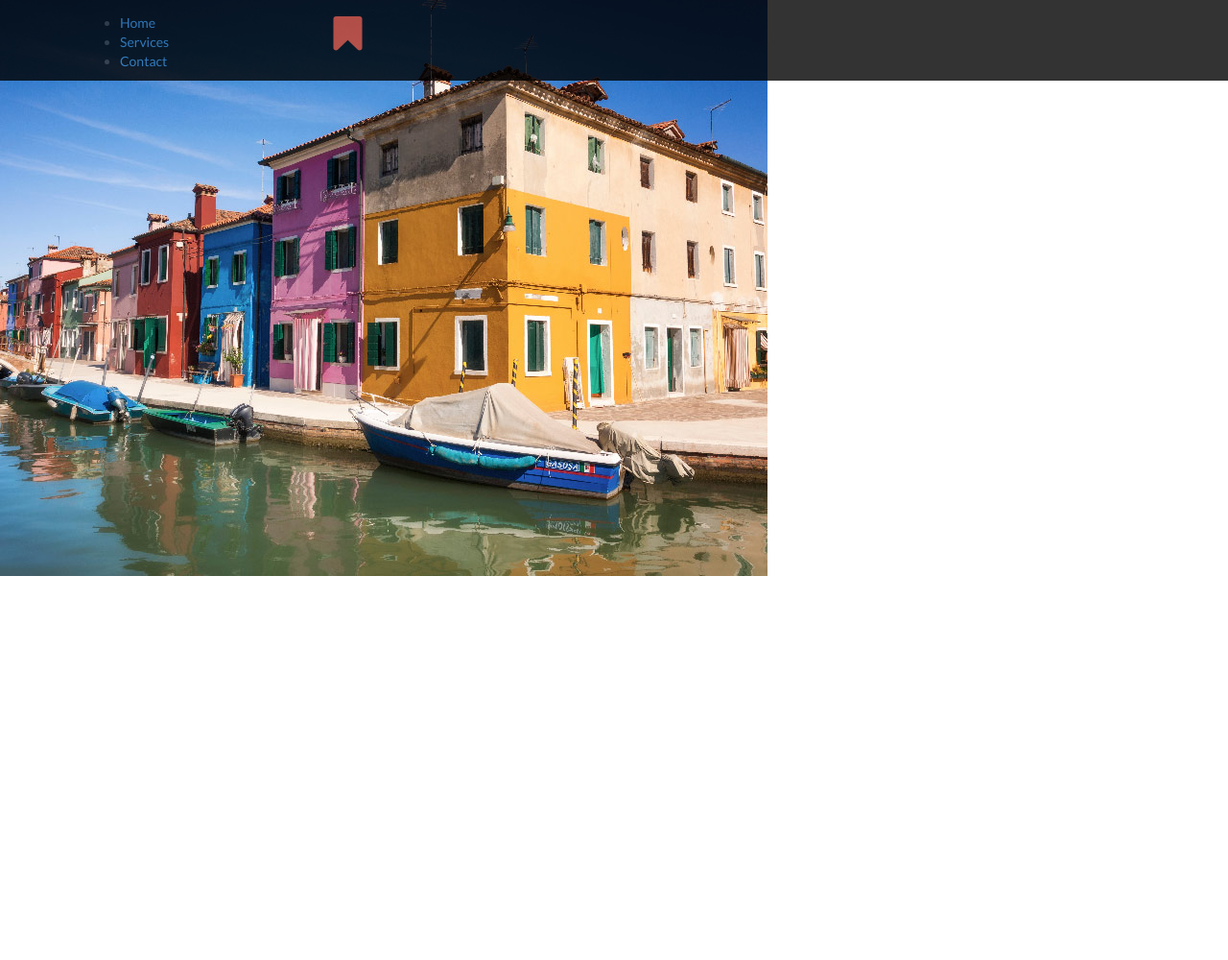
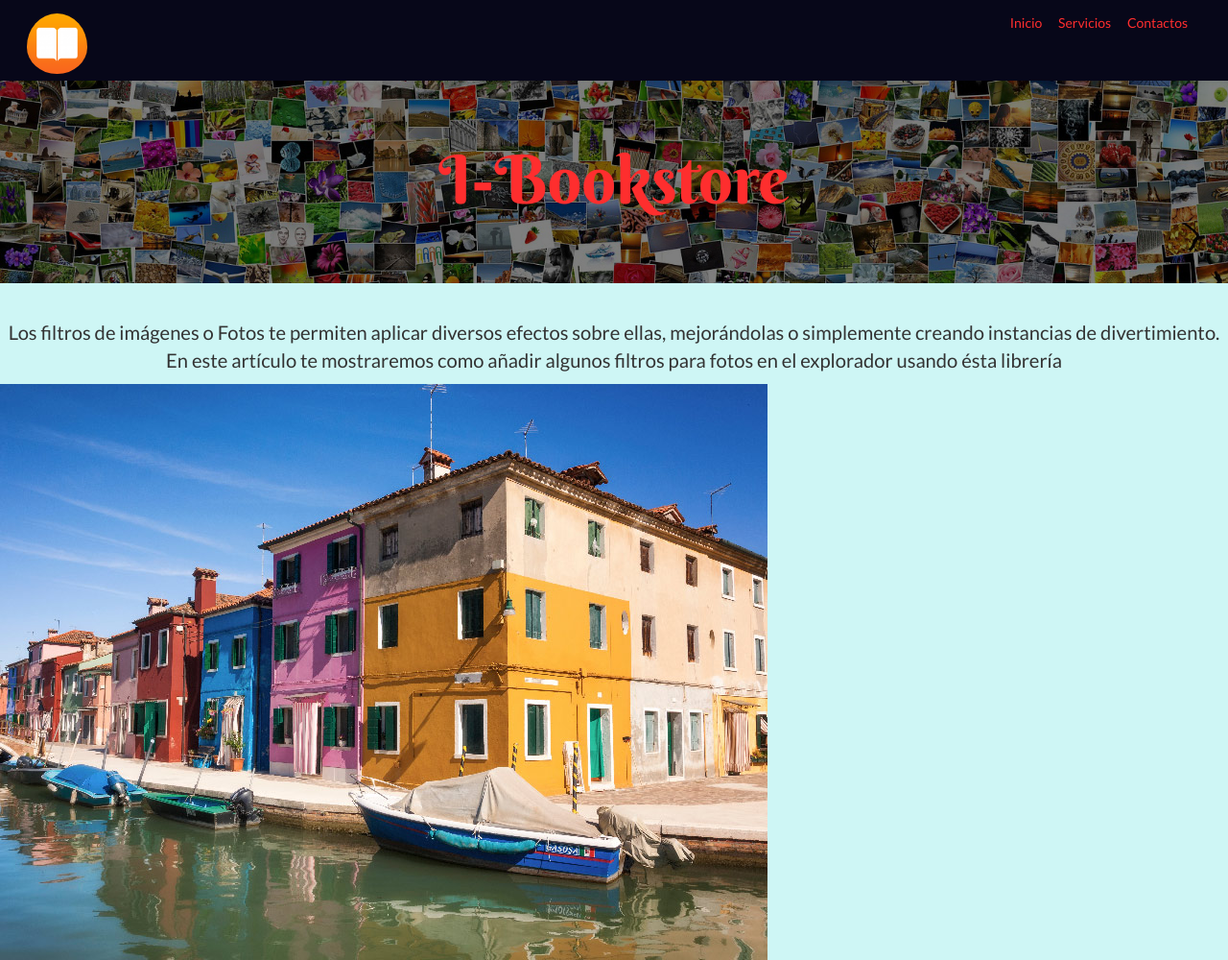
Before and after one commit to lucyloules/Reto-JS, a website: page index.html in a window 1280 px wide. Shown: the whole page at 96% size. Before the commit the page ends 800 px from the top, so only its background shows below. Drawn offline with nearby package versions, Linux system fonts and the light colour scheme.

Commit message:
Maqueta principal Demo

```diff
--- a/assets/css/main.css
+++ b/assets/css/main.css
@@ -1,59 +1,79 @@
-
 body{
 	font-family: 'Lato', sans-serif;
 	margin: 0;
-	}
-	#banner {
+	background-color: #CEF6F5;
+}
+/*----------------------------------banner y navbar--------------------------*/
+#banner {
 	width: 100%;
 	position: fixed;
-	background-color:#000;
-	opacity: 0.8;
-  filter: Alpha;
+	background-color: #070719;
 	padding-top: 1em;
 }
-span .fa-bookmark{
-	padding-right:  0.2em;
-	color: #D54528;
-	font-size: 300%;
+
+#btn-menu {
+	display: none;
 }
 
-/*
+.fa-bars {
+	color: #fff;
+}
+
+header label {
+	display: none;
+	padding: 0% 0% 1% 1%;
+}
+
+header label:hover {
+	cursor: pointer;
+	background-color: rgba(0,0,0,0.3);
+}
+
+span {
+	padding: 0.5em 2em;
+}
+.img-logo{
+	padding-bottom: 0.5em;
+}
+
 ul {
 	list-style: none;
+	text-align: right;
 	margin-right: 2em;
 }
 
 li {
+	display: inline-block;
 	padding-right: 1em;
 }
 
 a {
 	text-decoration: none;
-	color: #fff;
+	color: #FE2E2E;
 }
 
 #imgcover {
-	background-image: url("../assets/img/background.jpg");
+	background-image: url("../img/banner.jpg");
 	background-size: cover;
 	padding-top: 10%;
 }
 
 h1 {
-  padding-left: 1.8em;
-	margin-bottom: 2.5em;
-	font-size: 70px;
-	color: #CEECF5;
+	margin-bottom: 1em;
+	font-size: 500%;
+	color: #FE2E2E;
   text-align: center;
-  font-family: 'Hanalei', cursive;
+	font-family: 'Berkshire Swash', cursive;
 }
--------------------------------------
+/*-------------------------------Contenido----------------------------------*/
+#text-content, p{
+	margin-top: 1em;
+	font-size: 120%;
+}
+
+/*--------------------------------Demo-------------------------------------*/
 #img-container{
 	border: 1px solid blue;
 	width: 100vh;
 	height: 100vh;
-
-=======
-img{
-	width: 10em;
-	height: 10em;
 }
--- a/index.html
+++ b/index.html
@@ -1,47 +1,62 @@
-<html lang="en">
+<!DOCTYPE html>
+<html>
 <head>
   <meta charset="utf-8">
   <meta name="viewport" content="width=device-width, user-scalable=no, initial-scale=1.0, maximum-scale=1.0, minimum-scale=1.0">
   <title>I-Bookstore</title>
+  <link rel="icon" type="image/x-icon" href="assets/img/logo.png">
   <!-- para que funcione el boostrap -->
   <link rel="stylesheet" href="node_modules/bootstrap3/dist/css/bootstrap.min.css">
   <link rel="stylesheet" href="assets/css/main.css">
   <link rel="stylesheet" href="assets/font-awesome-4.7.0/css/font-awesome.min.css">
-
   <link href="https://fonts.googleapis.com/css?family=Lato" rel="stylesheet">
-
 </head>
 <body>
+
+<!-- navbar -->
 <header id="banner">
-    <div class="container">
   <div class="row">
-        <div class="col-lg-6 col-md-6 col-xs-6 col-sm-6">
-          <span>
-            <i class="fa fa-bookmark" aria-hidden="true"></i>
-          </span>
-
-          <div class="col-lg-6 col-md-6 col-xs-6 col-sm-6 ">
+    <div class="col-lg-6 col-md-6 col-xs-12">
+      <span><img class="img-circle img-logo" id="" src="assets/img/logo.png" alt="Responsive image" width="10%" height="10%"></span>
+    </div>
+    <div class="col-lg-6 col-md-6 col-xs-12">
+      <input type="checkbox" id="btn-menu">
+      <label for="btn-menu"><i class="fa fa-bars fa-2x" aria-hidden="true"></i></label>
       <nav class="menu">
       <ul>
-              <li><a href="#">Home</a></li>
-              <li><a href="#">Services</a></li>
-              <li><a href="#">Contact</a></li>
+        <li><a href="#">Inicio</a></li>
+        <li><a href="#">Servicios</a></li>
+        <li><a href="#">Contactos</a></li>
       </ul>
       </nav>
     </div>
   </div>
+</header>
+<section id="imgcover">
+  <div class="row">
+    <div class="col-lg-12 col-md-12 col-xs-12">
+      <link href="https://fonts.googleapis.com/css?family=Berkshire+Swash" rel="stylesheet">
+      <h1>I-Bookstore</h1>
     </div>
   </div>
-  </header>
+</section>
 
-  <!-- contenedor secundario (botones) -->
+<!-- Contenido -->
+<section id="text-content">
+  <div class="row">
+    <div class="col-lg-12 col-md-12 col-xs-12">
+      <p align="center">Los filtros de imágenes o Fotos te permiten aplicar diversos efectos sobre ellas, mejorándolas o simplemente creando instancias de divertimiento. <br>En este artículo te mostraremos como añadir algunos filtros para fotos en el explorador usando ésta librería</p>
+    </div>
+  </div>
+</section>
+
+  <!-- contenedor secundario (botones)-->
   <div id="secondaryContainer"></div>
   <div id="primaryContainer">
     <img id="demo" src="assets/img/demo.jpg" alt="photo demo">
   </div>
 
-
-
+  <!-- script file -->
   <script src="assets/js/app.js" type="text/javascript"></script>
 </body>
 </html>
```
Also changed, not shown: assets/img/banner.jpg (added), assets/img/logo.png (added), 1 other file. Lines whose indentation alone changed are shown as unchanged.
